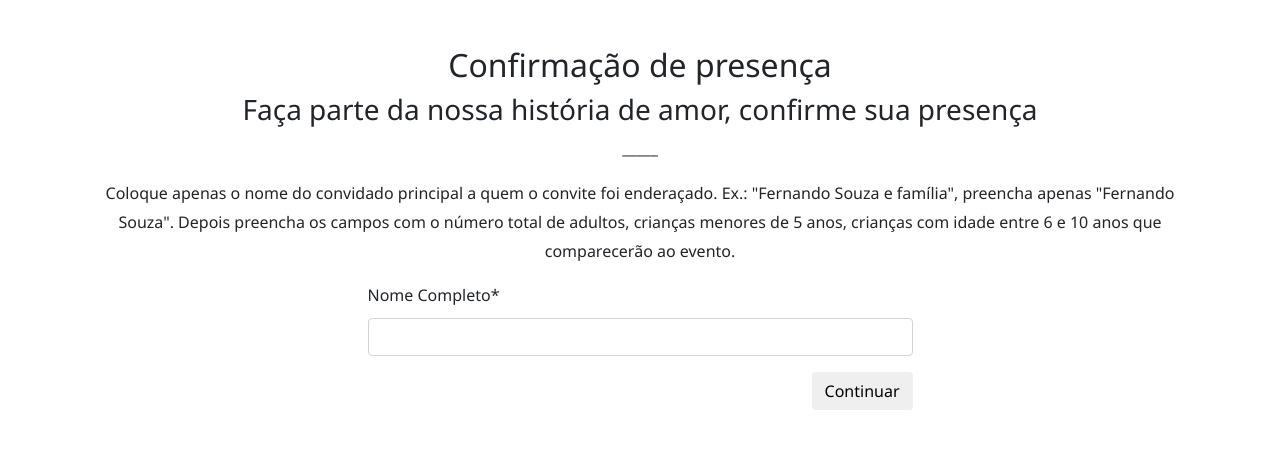
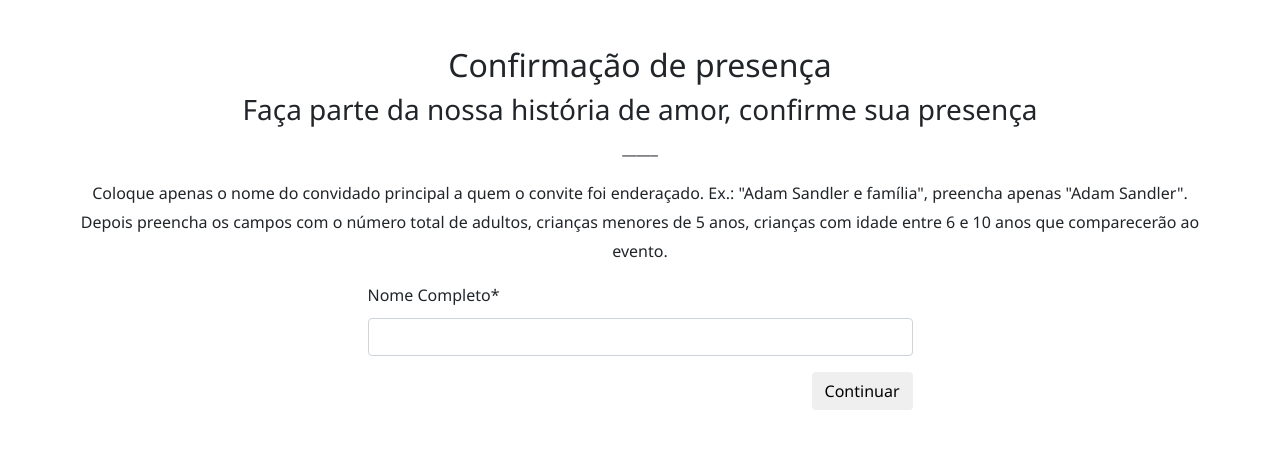
Before and after one commit to FredericoTakayama/deniseefred, a Django app: page /index/ in a window 1280 px wide. Shown: the part 1263-1719 px from the top of the page. Run offline with Django 3.2, Linux system fonts and the light colour scheme; some libraries are stand-ins or nearby versions.

Commit message:
some minor fixes: - clean requirements - update index html to stay like confirmation page - clean database
Signed-off-by: FredericoTakayama <f.takayama2014@gmail.com>

```diff
--- a/weddingsite/mainsite/templates/index.html
+++ b/weddingsite/mainsite/templates/index.html
@@ -52,7 +52,7 @@
         <h3>Faça parte da nossa história de amor, confirme sua presença</h3>
         <p>_____</p>
         <p>Coloque apenas o nome do convidado principal a quem o convite foi enderaçado.
-            Ex.: "Fernando Souza e família", preencha apenas "Fernando Souza". Depois preencha
+            Ex.: "Adam Sandler e família", preencha apenas "Adam Sandler". Depois preencha
             os campos com o número total de adultos, crianças menores de 5 anos, crianças com idade
             entre 6 e 10 anos que comparecerão ao evento.
         </p>
```
Also changed, not shown: requirements.txt (+1 -10 lines), weddingsite/mainsite/migrations/0001_initial.py.
